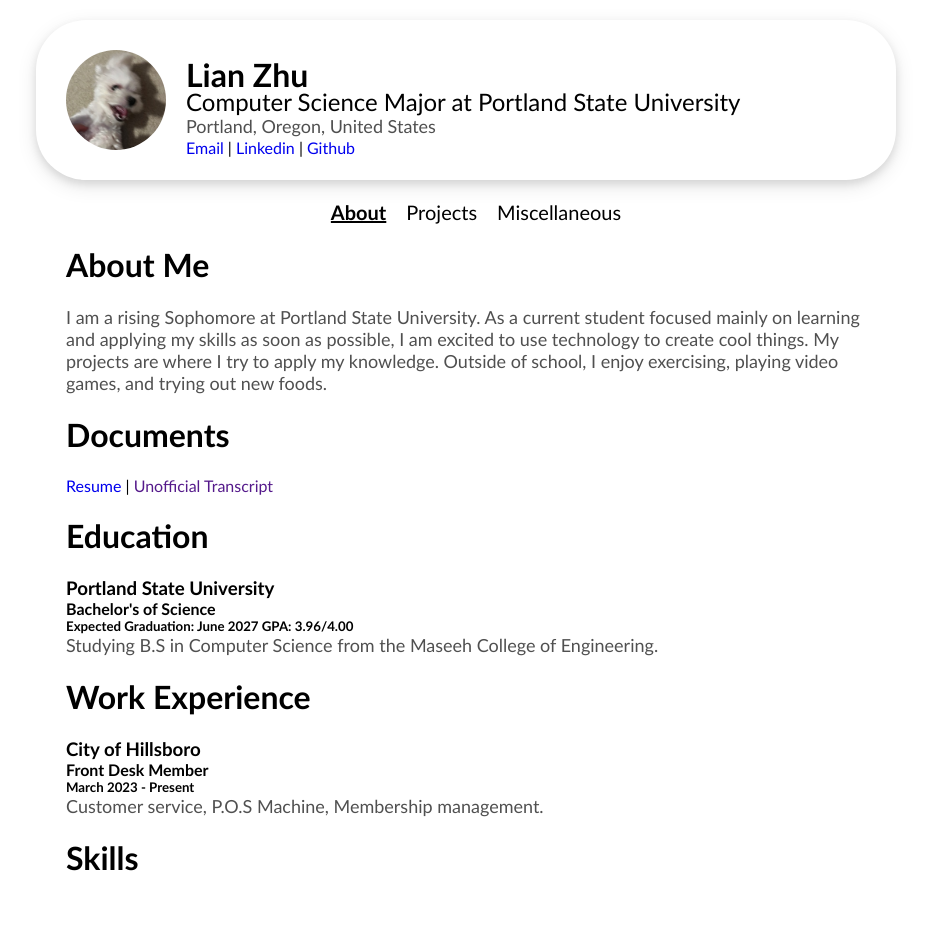
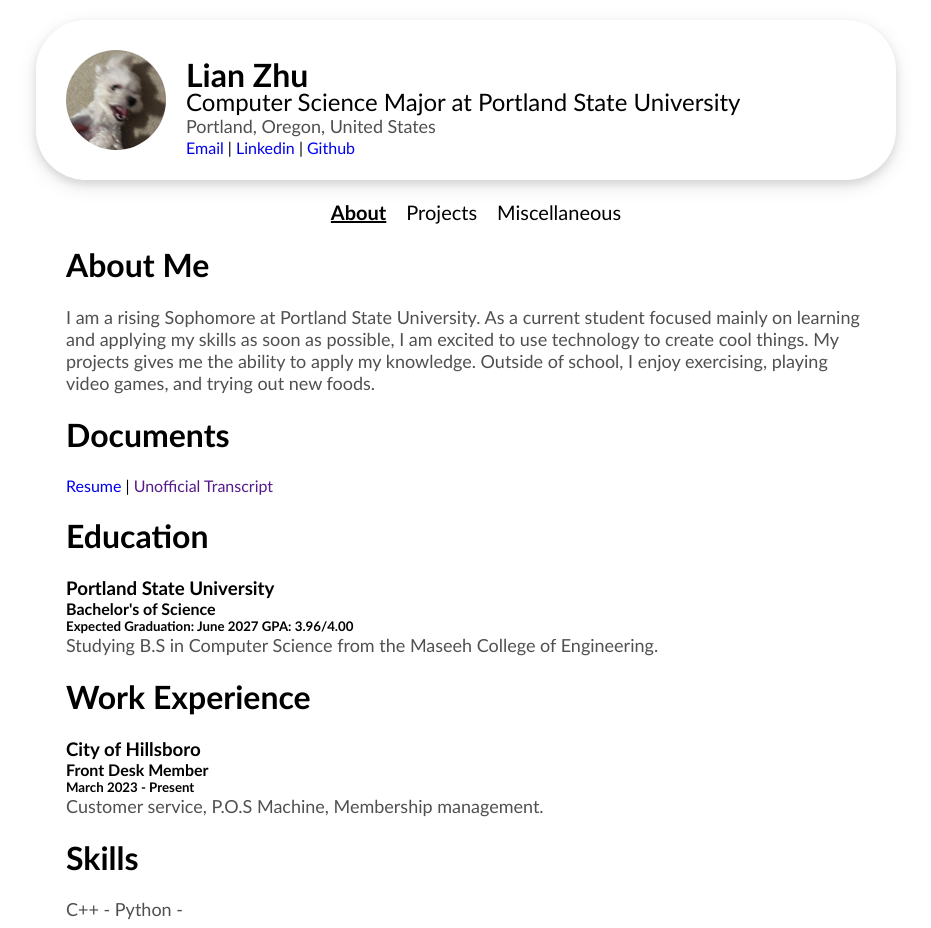
Before and after one commit to zhul498/portfolio, a React (Vite) app: page / in a window 1280 px wide. Shown: the whole page, without its empty margins (174-1105 px from the left). Before the commit the page ends 906 px from the top, so only its background shows below. Built offline with nearby package versions, Linux system fonts and the light colour scheme.

Commit message:
Update About.jsx

```diff
--- a/src/pages/About.jsx
+++ b/src/pages/About.jsx
@@ -6,8 +6,8 @@ const About = () => {
             <div className="centered-content">
                 <h1>About Me</h1>
                 <p>I am a rising Sophomore at Portland State University. As a current student focused mainly on learning and applying my skills as soon as possible, I am excited to
-                    use technology to create cool things. My projects are where I try to apply my knowledge. Outside of school, I enjoy exercising, playing video games, and trying
-                    out new foods.
+                    use technology to create cool things. My projects gives me the ability to apply my knowledge. Outside of school, I enjoy exercising, playing video games, and
+                    trying out new foods.
                 </p>
 
                 <div className="sub-category">
@@ -30,6 +30,7 @@ const About = () => {
                     <p>Customer service, P.O.S Machine, Membership management.</p>
 
                     <h1>Skills</h1>
+                    <p>C++ - Python - </p>
                 </div>
 
             </div>
```
